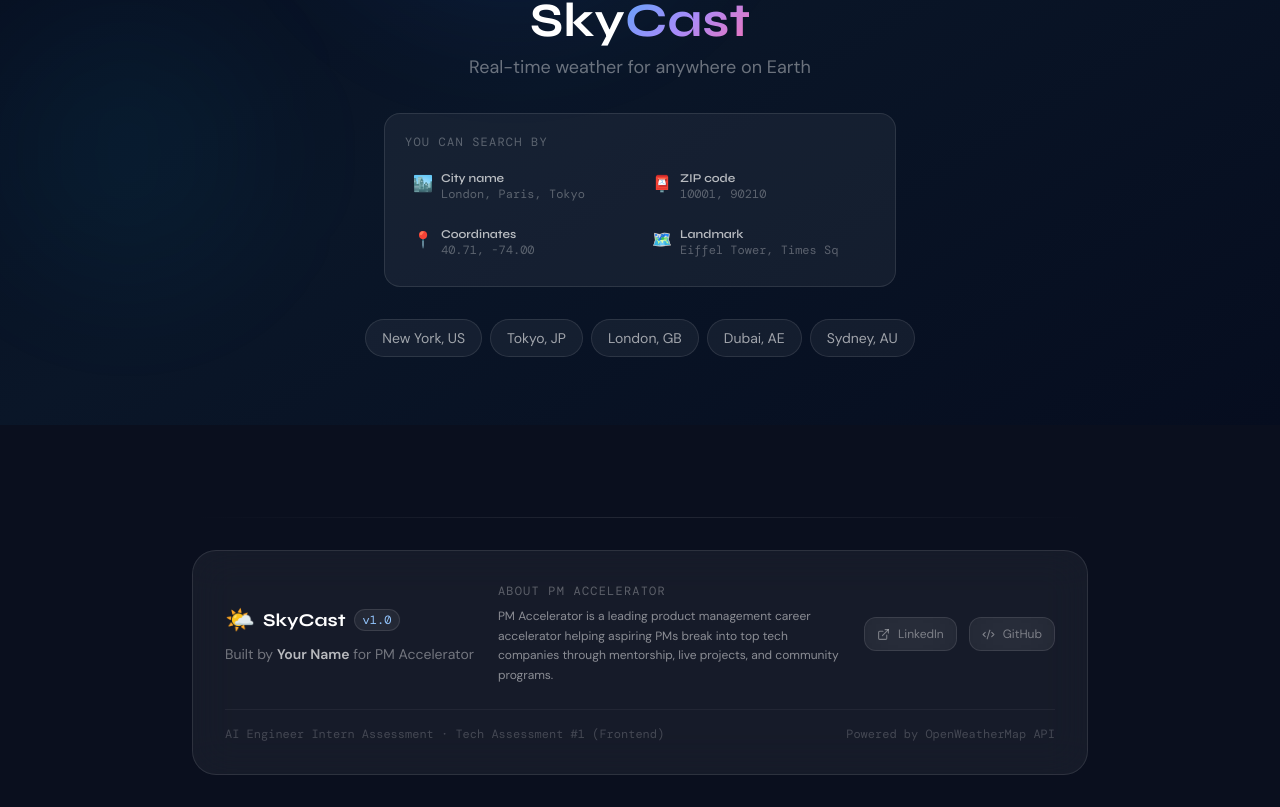
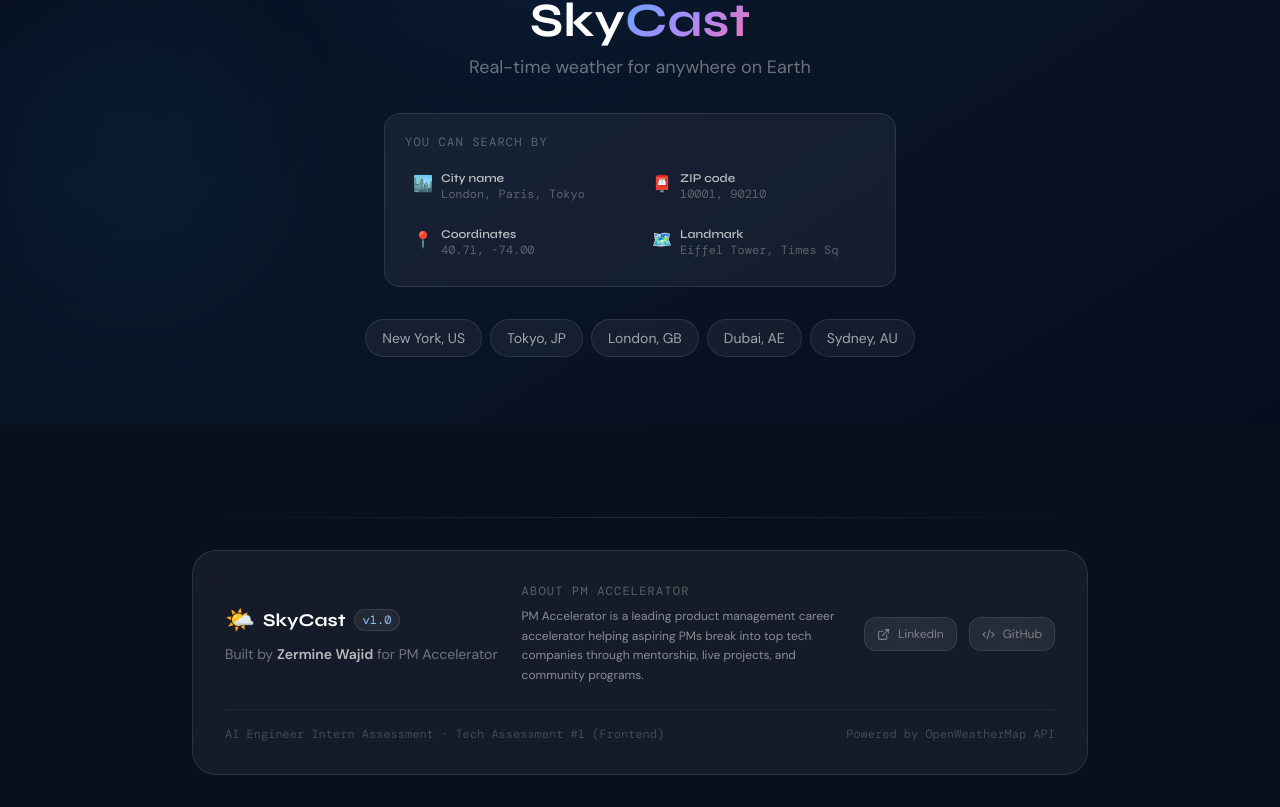
Before and after one commit to zerminewajid/weather_app_pm_accelerator, a React (Vite) app: page / in a window 1280 px wide. Shown: the part 375-1182 px from the top of the page. Built offline with nearby package versions, Linux system fonts and the light colour scheme; no server answers.

Commit message:
fix: update footer text

```diff
--- a/src/components/Footer.jsx
+++ b/src/components/Footer.jsx
@@ -15,7 +15,7 @@ export default function Footer() {
                 <span className="glass rounded-full px-2 py-0.5 text-xs font-mono text-blue-300 border border-blue-400/20">v1.0</span>
               </div>
               <p className="text-white/40 text-sm font-body">
-                Built by <span className="text-white/70 font-semibold">Your Name</span> for PM Accelerator
+                Built by <span className="text-white/70 font-semibold">Zermine Wajid</span> for PM Accelerator
               </p>
             </div>
 
@@ -28,7 +28,7 @@ export default function Footer() {
 
             <div className="flex items-center gap-3">
               <a
-                href="https://www.linkedin.com/in/zermine-wajid-a206b01b9/"
+                href="https://www.linkedin.com/school/pmaccelerator/posts/?feedView=alr"
                 target="_blank"
                 rel="noopener noreferrer"
                 className="flex items-center gap-2 glass rounded-xl px-3 py-2 text-white/40 hover:text-blue-300 hover:bg-blue-400/10 transition-all text-xs font-body"
@@ -37,7 +37,7 @@ export default function Footer() {
                 LinkedIn
               </a>
               <a
-                href="https://github.com/zerminewajid"
+                href="https://github.com"
                 target="_blank"
                 rel="noopener noreferrer"
                 className="flex items-center gap-2 glass rounded-xl px-3 py-2 text-white/40 hover:text-white/70 hover:bg-white/10 transition-all text-xs font-body"
```
Also changed, not shown: 1 other file (tests, documents, lock files or other folders).
